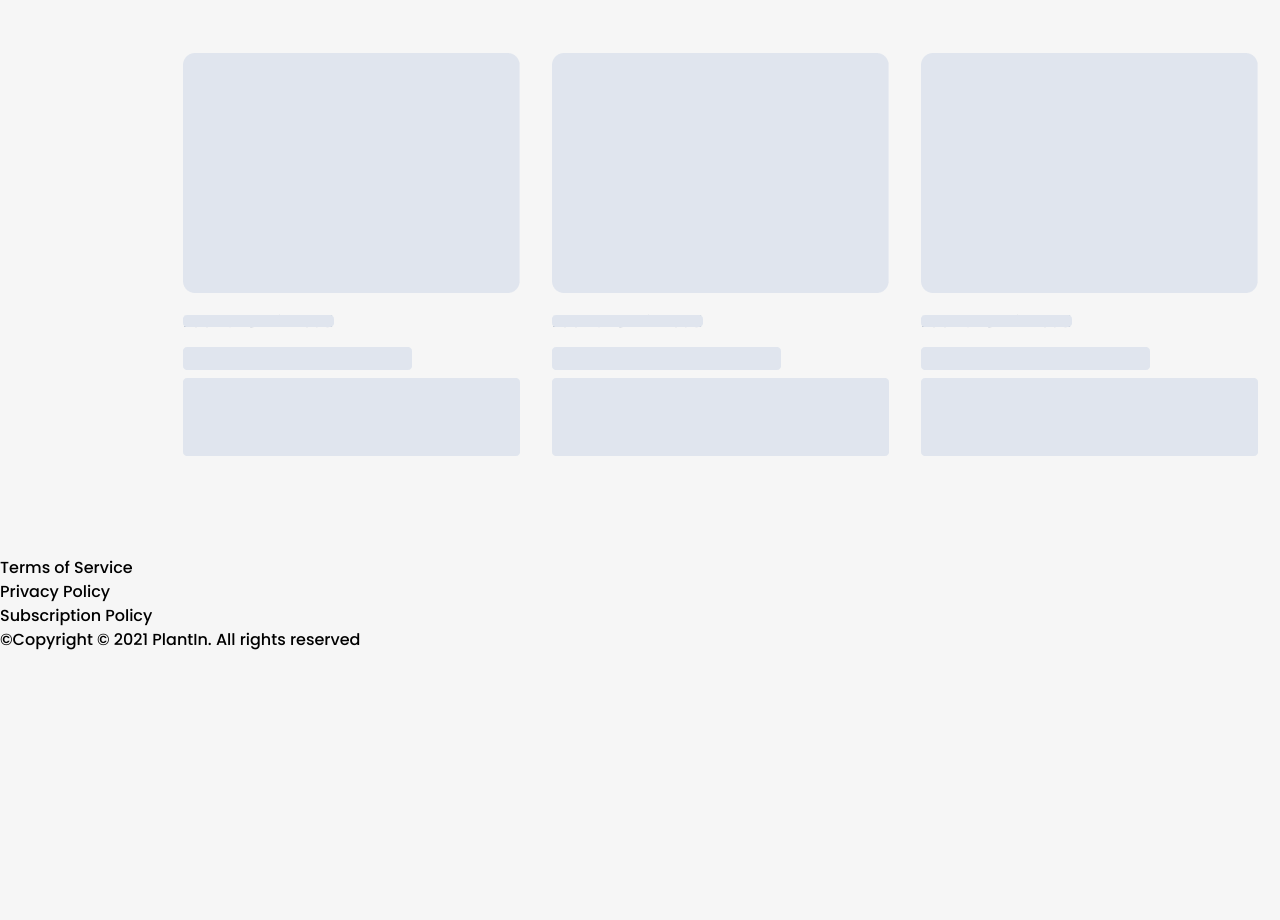
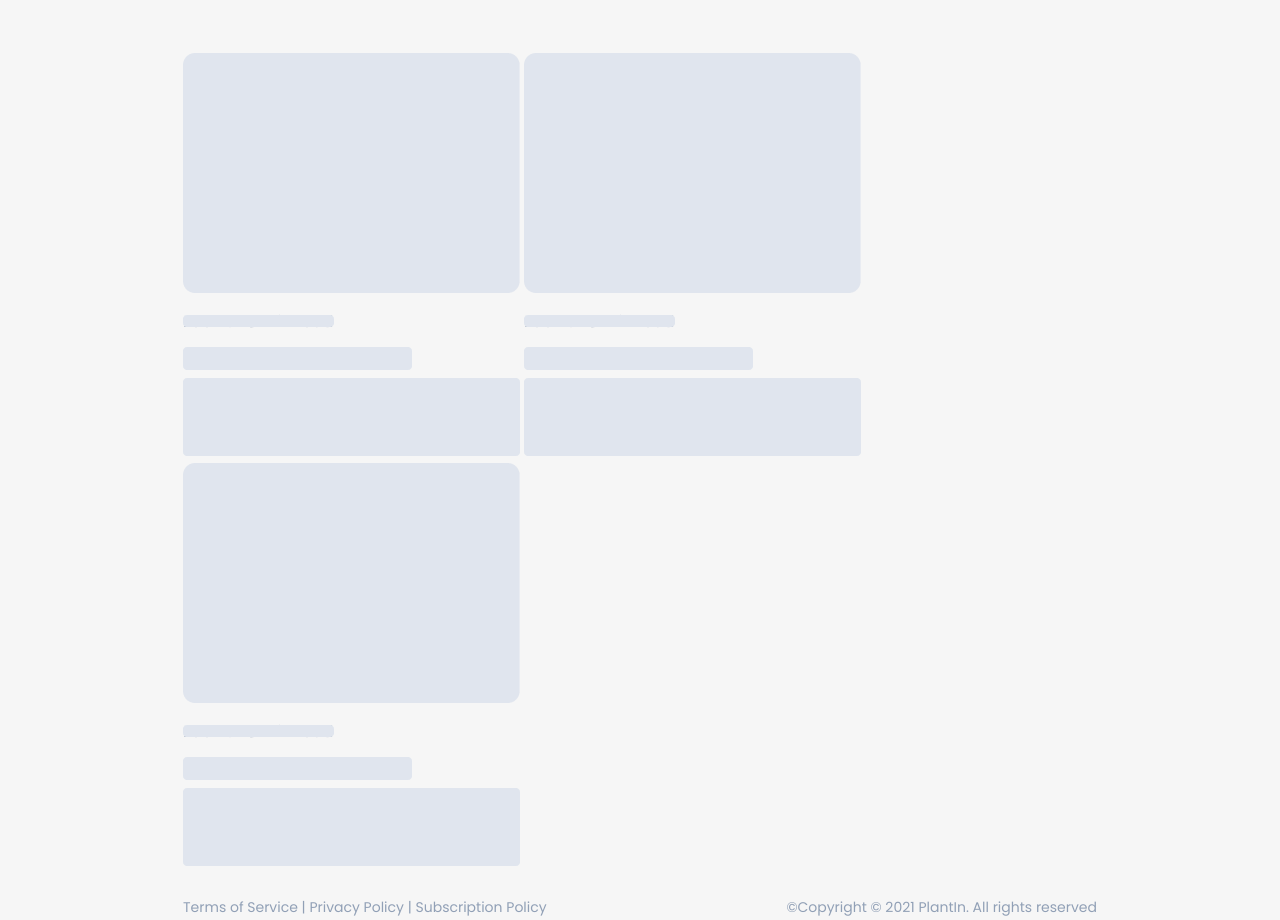
Before and after one commit to yurasokal/PlantIn, a website built with Parcel: page src/index.html in a window 1280 px wide. Shown: the part 3817-4737 px from the top of the page. Before the commit the page ends 4469 px from the top, so only its background shows below. Built offline with nearby package versions, Linux system fonts and the light colour scheme.

Commit message:
footer added

```diff
--- a/src/index.html
+++ b/src/index.html
@@ -287,19 +287,19 @@
         </div>
       </section>
 
-      <div class="loadingContent">
+      <div class="loading-content">
         <img
-          class="loadingContent__image"
+          class="loading-content__image"
           src="./images/main/skeleton.png"
           alt="plantin nature"
         >
         <img
-          class="loadingContent__image"
+          class="loading-content__image"
           src="./images/main/skeleton.png"
           alt="plantin nature"
         >
         <img
-          class="loadingContent__image"
+          class="loading-content__image"
           src="./images/main/skeleton.png"
           alt="plantin nature"
         >
@@ -309,8 +309,8 @@
 
     <footer class="footer">
       <div class="footer__anotation">
-        <div class="footer__terms">Terms of Service</div>
-        <div class="footer__privacy">Privacy Policy</div>
+        <div class="footer__terms">Terms of Service |&#160;</div>
+        <div class="footer__privacy">Privacy Policy |&#160;</div>
         <div class="footer__subscription">Subscription Policy</div>
       </div>
       <div class="footer__copyright">©Copyright © 2021 PlantIn. All rights reserved</div>
--- a/src/styles/_footer.scss
+++ b/src/styles/_footer.scss
@@ -1,6 +1,16 @@
-.loadingContent {
+.footer {
+  margin: 24px 183px;
   display: flex;
   flex-direction: row;
-  gap: 32px;
-  margin-bottom: 100px;
+  justify-content: space-between;
+  font-size: 14px;
+  font-weight: 400;
+  line-height: 20px;
+  color: #91a0b6;
+
+
+  &__anotation {
+    display: flex;
+    flex-direction: row;
+  }
 }
--- a/src/styles/home.scss
+++ b/src/styles/home.scss
@@ -8,3 +8,4 @@
 @import 'try';
 @import 'interesting2';
 @import 'loadingContent';
+@import 'footer';
```
Also changed, not shown: docs/index.html (+1 -1 lines), docs/InterestingWater.a76901e1.png (added), docs/interestingFloor.13ad22e9.png (added), docs/interestingTable.7e685e80.png (added), docs/skeleton.fe3bb77d.png (added), docs/topOfTheDay1.c4d99819.png (added), 5 other files.
